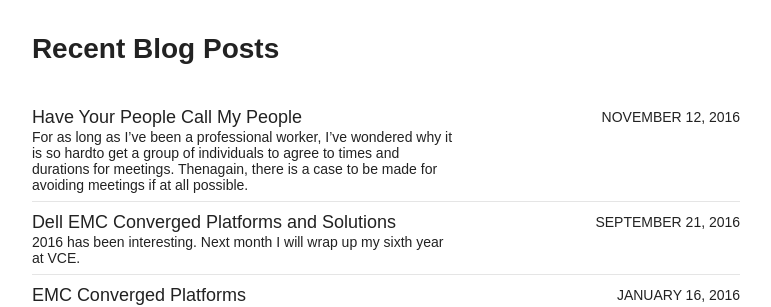
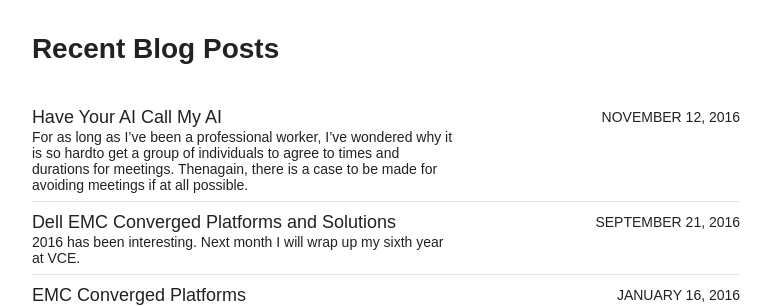
Before and after one commit to nsshommo/jaycuthrell.github.io, a Jekyll site: the page built from index.md, in a window 1280 px wide and 900 px high, scrolled down 1581 px. Shown: the part 153-460 px from the top of the window, without its empty margins (254-1025 px from the left). Built offline with Jekyll 4.4.1, drawn with Linux system fonts in a browser that asks for light colours; nearby versions of some CDN libraries; comment, search, counter and statistics services are not loaded.

Commit message:
title fix

```diff
--- a/blog/_posts/2016-10-12-have-your-people-call-my-people.md
+++ b/blog/_posts/2016-10-12-have-your-people-call-my-people.md
@@ -1,5 +1,5 @@
 ---
-title: "Have Your People Call My People"
+title: "Have Your AI Call My AI"
 date: "2016-11-12"
 layout: post
 ---
```
